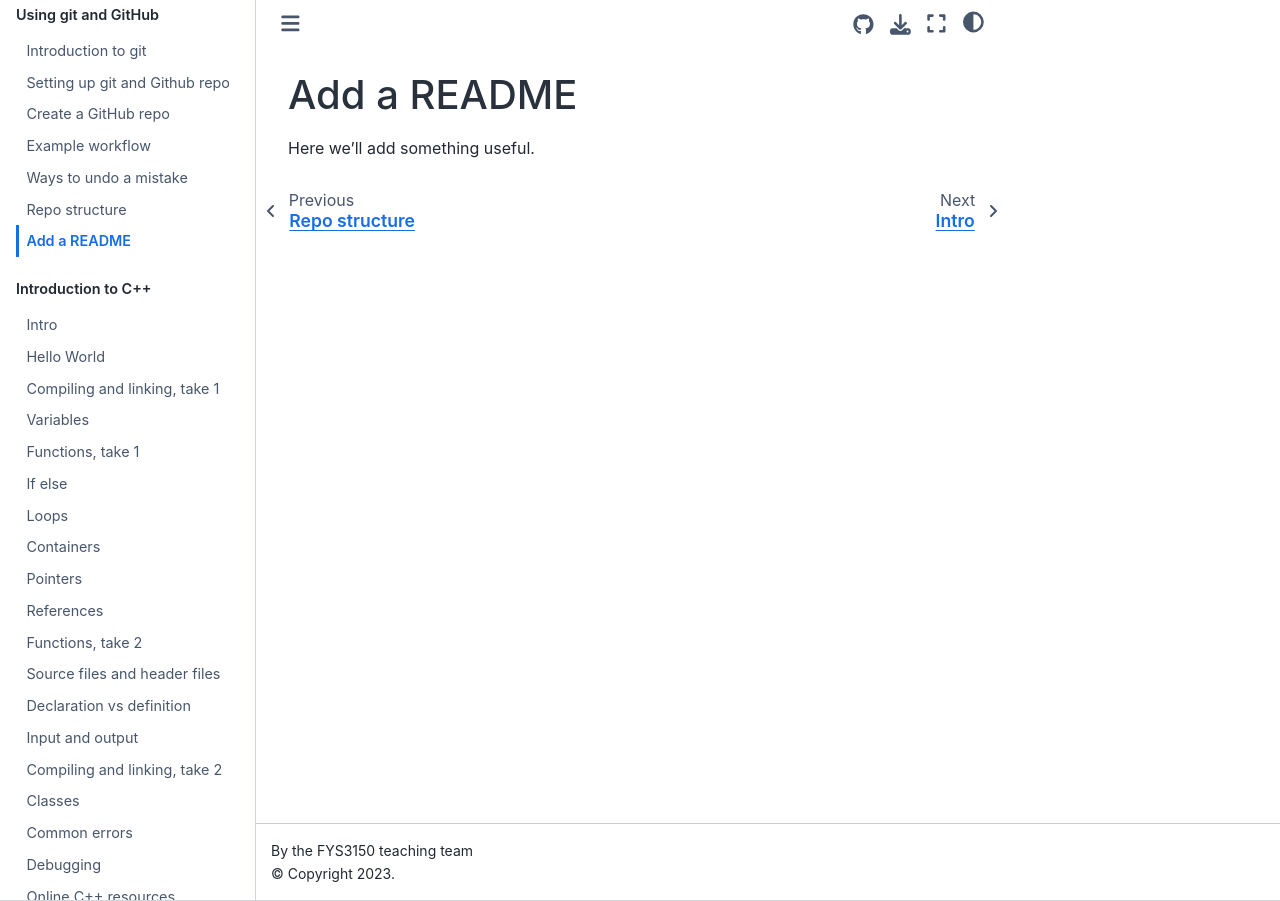
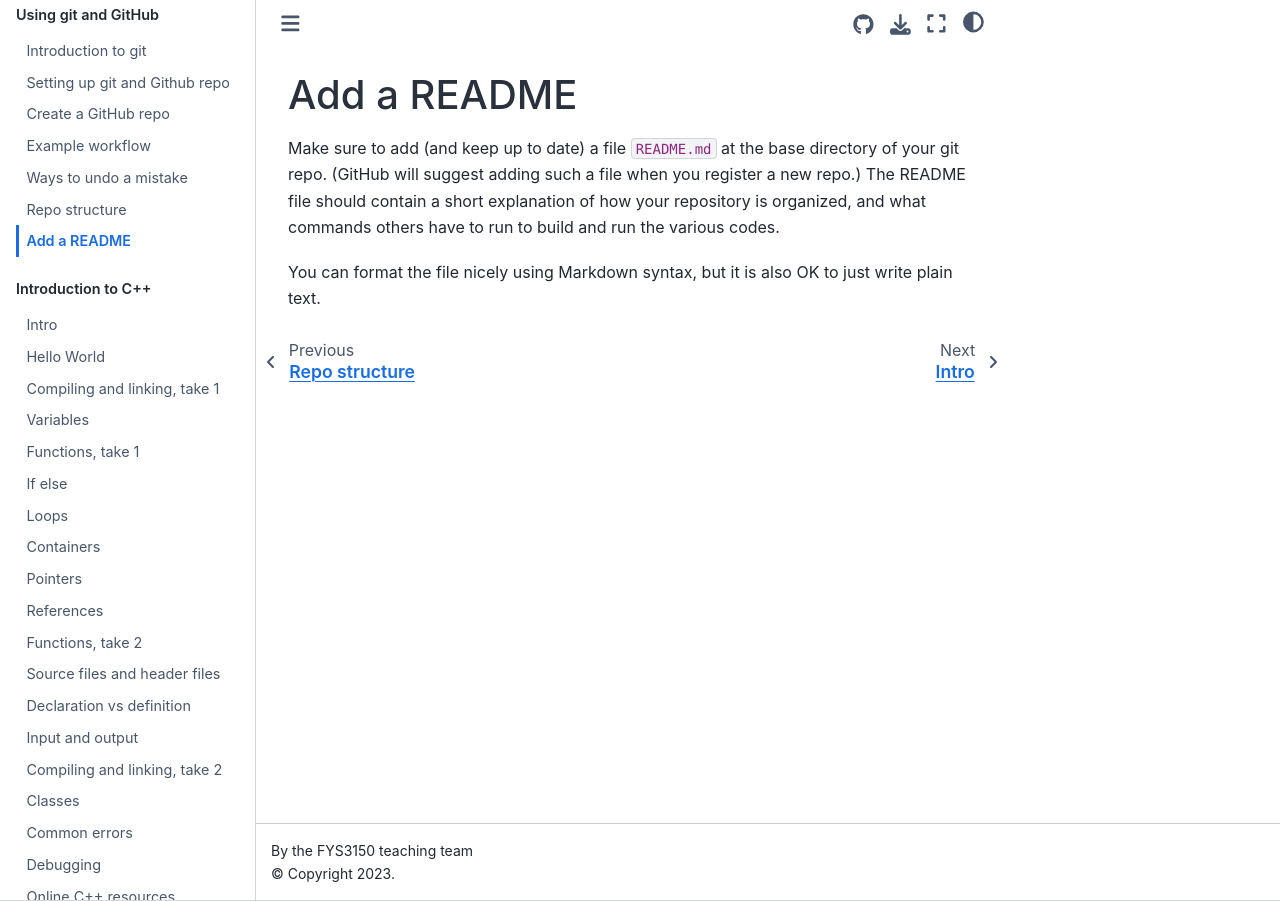
Before and after one commit to anderkve/FYS3150, a Jupyter Book: the page built from book/using_git/add_a_README.md, in a window 1280 px wide. Built offline with Jupyter Book 1.0.4 settings and Sphinx 7.4.7 and the Sphinx Book theme 1.1.4, drawn with Linux system fonts in a browser that asks for light colours.

Commit message:
Added a short "Add a README.md" page.
	modified:   book/using_git/add_a_README.md

```diff
--- a/book/using_git/add_a_README.md
+++ b/book/using_git/add_a_README.md
@@ -1,3 +1,5 @@
 # Add a README
 
-Here we'll add something useful.
+Make sure to add (and keep up to date) a file `README.md` at the base directory of your git repo. (GitHub will suggest adding such a file when you register a new repo.) The README file should contain a short explanation of how your repository is organized, and what commands others have to run to build and run the various codes.
+
+You can format the file nicely using Markdown syntax, but it is also OK to just write plain text.
```
